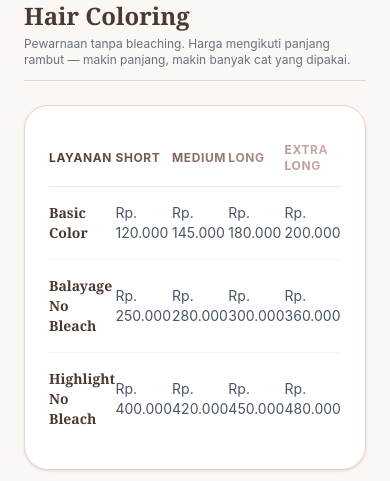
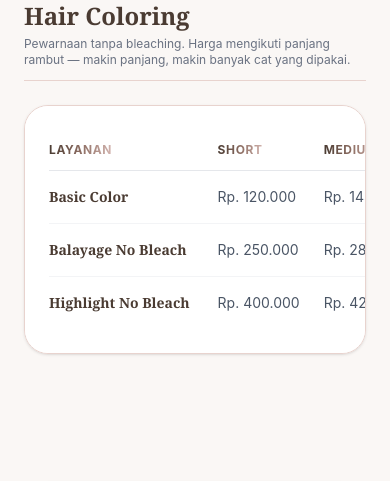
Before and after one commit to celinecaulia/elmira-frontend, a React (Vite) app: page /pricing in a window 390 px wide. Shown: the part 1440-1921 px from the top of the page. Built offline with nearby package versions, Linux system fonts and the light colour scheme.

Commit message:
fix: halaman harga biar responsive

```diff
--- a/src/components/PricingPage.jsx
+++ b/src/components/PricingPage.jsx
@@ -96,37 +96,48 @@ const PricingPage = () => {
           </div>
 
           <div className="bg-white rounded-3xl p-6 md:p-8 shadow-sm border border-[#E8D3CE] overflow-x-auto transition-all duration-300 hover:shadow-md">
-            <table className="w-full text-left border-collapse">
+            <table className="w-full min-w-[520px] text-left border-collapse">
               <thead>
-                <tr className="border-b border-gray-200 text-xs uppercase tracking-wider bg-gradient-to-r from-[#4A3B32] via-[#8C6D62] to-[#D4B5B0] bg-clip-text text-transparent">
-                  <th className="py-3 font-bold">Layanan</th>
-                  <th className="py-3 font-bold">Short</th>
-                  <th className="py-3 font-bold">Medium</th>
-                  <th className="py-3 font-bold">Long</th>
-                  <th className="py-3 font-bold">Extra Long</th>
+                {/* [REVISI RESPONSIF TABEL]: Pindahkan gradasi teks dari <tr> ke <span> di dalam <th> agar tidak ngeblok kotak cokelat di HP */}
+                <tr className="border-b border-gray-200 text-xs uppercase tracking-wider text-[#8C6D62]">
+                  <th className="py-3 pr-4 font-bold whitespace-nowrap">
+                    <span className="bg-gradient-to-r from-[#4A3B32] via-[#8C6D62] to-[#D4B5B0] bg-clip-text text-transparent">Layanan</span>
+                  </th>
+                  <th className="py-3 px-3 font-bold whitespace-nowrap">
+                    <span className="bg-gradient-to-r from-[#4A3B32] via-[#8C6D62] to-[#D4B5B0] bg-clip-text text-transparent">Short</span>
+                  </th>
+                  <th className="py-3 px-3 font-bold whitespace-nowrap">
+                    <span className="bg-gradient-to-r from-[#4A3B32] via-[#8C6D62] to-[#D4B5B0] bg-clip-text text-transparent">Medium</span>
+                  </th>
+                  <th className="py-3 px-3 font-bold whitespace-nowrap">
+                    <span className="bg-gradient-to-r from-[#4A3B32] via-[#8C6D62] to-[#D4B5B0] bg-clip-text text-transparent">Long</span>
+                  </th>
+                  <th className="py-3 pl-3 font-bold whitespace-nowrap">
+                    <span className="bg-gradient-to-r from-[#4A3B32] via-[#8C6D62] to-[#D4B5B0] bg-clip-text text-transparent">Extra Long</span>
+                  </th>
                 </tr>
               </thead>
               <tbody className="divide-y divide-gray-100 text-sm">
                 <tr>
-                  <td className="py-4 font-serif font-semibold text-[#4A3B32]">Basic Color</td>
-                  <td className="py-4 text-gray-600">Rp. 120.000</td>
-                  <td className="py-4 text-gray-600">Rp. 145.000</td>
-                  <td className="py-4 text-gray-600">Rp. 180.000</td>
-                  <td className="py-4 text-gray-600">Rp. 200.000</td>
+                  <td className="py-4 pr-4 font-serif font-semibold text-[#4A3B32] whitespace-nowrap">Basic Color</td>
+                  <td className="py-4 px-3 text-gray-600 whitespace-nowrap">Rp. 120.000</td>
+                  <td className="py-4 px-3 text-gray-600 whitespace-nowrap">Rp. 145.000</td>
+                  <td className="py-4 px-3 text-gray-600 whitespace-nowrap">Rp. 180.000</td>
+                  <td className="py-4 pl-3 text-gray-600 whitespace-nowrap">Rp. 200.000</td>
                 </tr>
                 <tr>
-                  <td className="py-4 font-serif font-semibold text-[#4A3B32]">Balayage No Bleach</td>
-                  <td className="py-4 text-gray-600">Rp. 250.000</td>
-                  <td className="py-4 text-gray-600">Rp. 280.000</td>
-                  <td className="py-4 text-gray-600">Rp. 300.000</td>
-                  <td className="py-4 text-gray-600">Rp. 360.000</td>
+                  <td className="py-4 pr-4 font-serif font-semibold text-[#4A3B32] whitespace-nowrap">Balayage No Bleach</td>
+                  <td className="py-4 px-3 text-gray-600 whitespace-nowrap">Rp. 250.000</td>
+                  <td className="py-4 px-3 text-gray-600 whitespace-nowrap">Rp. 280.000</td>
+                  <td className="py-4 px-3 text-gray-600 whitespace-nowrap">Rp. 300.000</td>
+                  <td className="py-4 pl-3 text-gray-600 whitespace-nowrap">Rp. 360.000</td>
                 </tr>
                 <tr>
-                  <td className="py-4 font-serif font-semibold text-[#4A3B32]">Highlight No Bleach</td>
-                  <td className="py-4 text-gray-600">Rp. 400.000</td>
-                  <td className="py-4 text-gray-600">Rp. 420.000</td>
-                  <td className="py-4 text-gray-600">Rp. 450.000</td>
-                  <td className="py-4 text-gray-600">Rp. 480.000</td>
+                  <td className="py-4 pr-4 font-serif font-semibold text-[#4A3B32] whitespace-nowrap">Highlight No Bleach</td>
+                  <td className="py-4 px-3 text-gray-600 whitespace-nowrap">Rp. 400.000</td>
+                  <td className="py-4 px-3 text-gray-600 whitespace-nowrap">Rp. 420.000</td>
+                  <td className="py-4 px-3 text-gray-600 whitespace-nowrap">Rp. 450.000</td>
+                  <td className="py-4 pl-3 text-gray-600 whitespace-nowrap">Rp. 480.000</td>
                 </tr>
               </tbody>
             </table>
```
